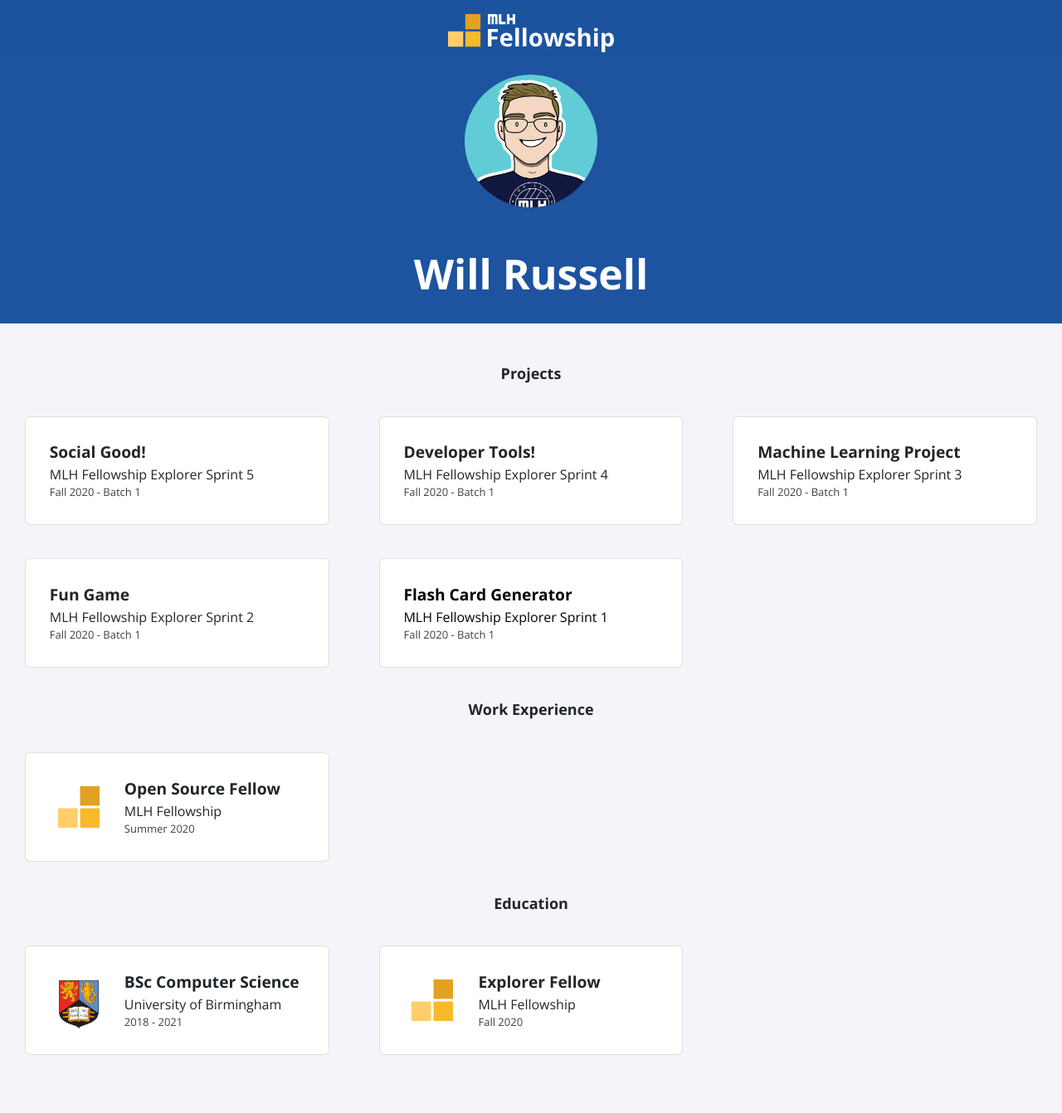
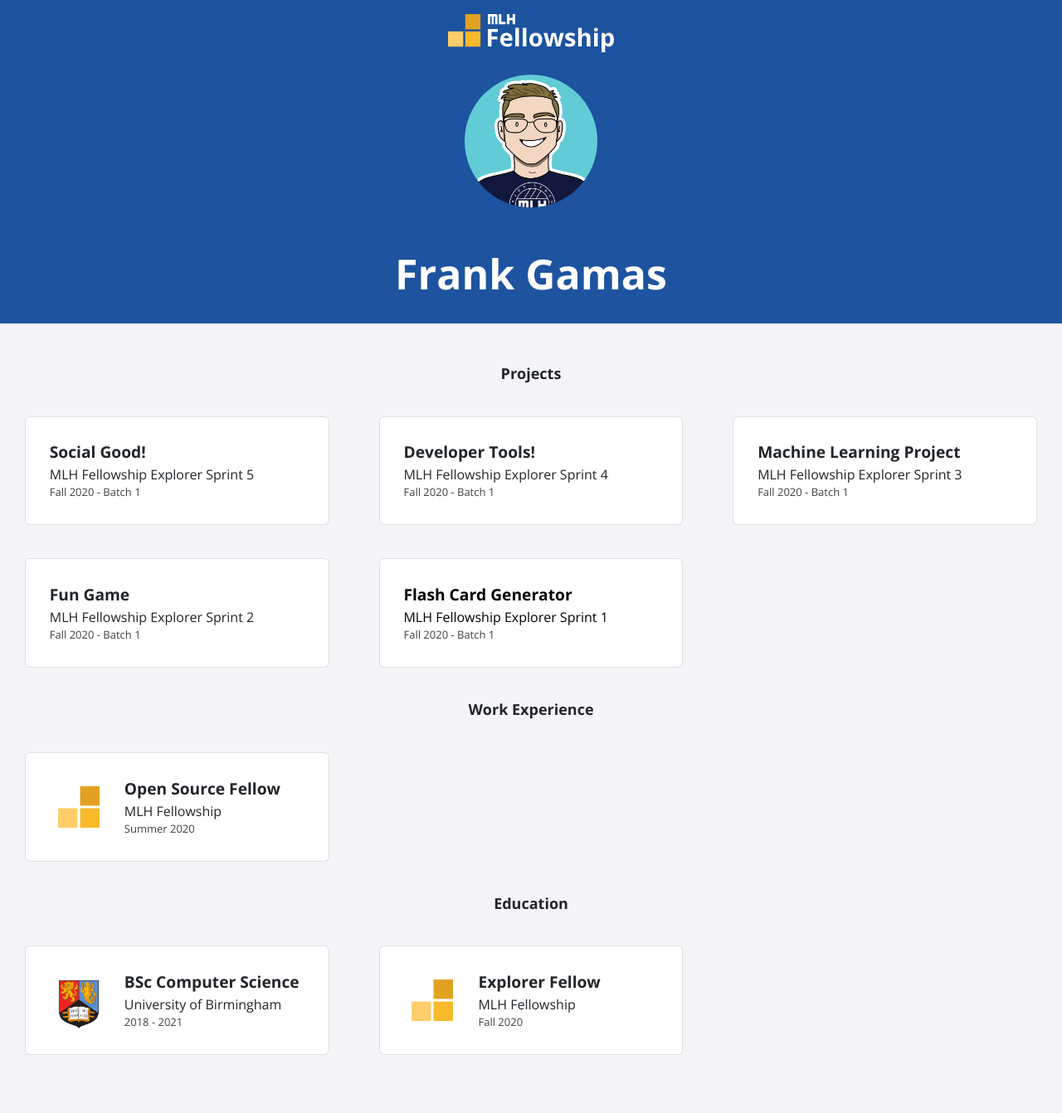
Before and after one commit to frankyg102/frankyg102.github.io, a Jekyll site: the page built from index.html, in a window 1280 px wide. Shown: the whole page at 83% size. Built offline with Jekyll 4.4.1, drawn with Linux system fonts in a browser that asks for light colours; nearby versions of some CDN libraries.

Commit message:
Update _config.yml to include personal information

```diff
--- a/_config.yml
+++ b/_config.yml
@@ -1,13 +1,13 @@
-title: "Will Russell"
-email: fellowship@mlh.io
+title: "Frank Gamas"
+email: frankgamas45@gmail.com
 description: >- # this means to ignore newlines until "baseurl:"
   Write an awesome description for your new site here. You can edit this
   line in _config.yml. It will appear in your document head meta (for
   Google search results) and in your feed.xml site description.
 baseurl: "/"
-url: "/portfolio-template"
-twitter_username: mlhacks
-github_username:  mlh-fellowship
+url: "https://frankyg102.github.io/"
+twitter_username: frankyg102
+github_username:  frankyg102
 
 sass:
   sass_dir: _sass
```
